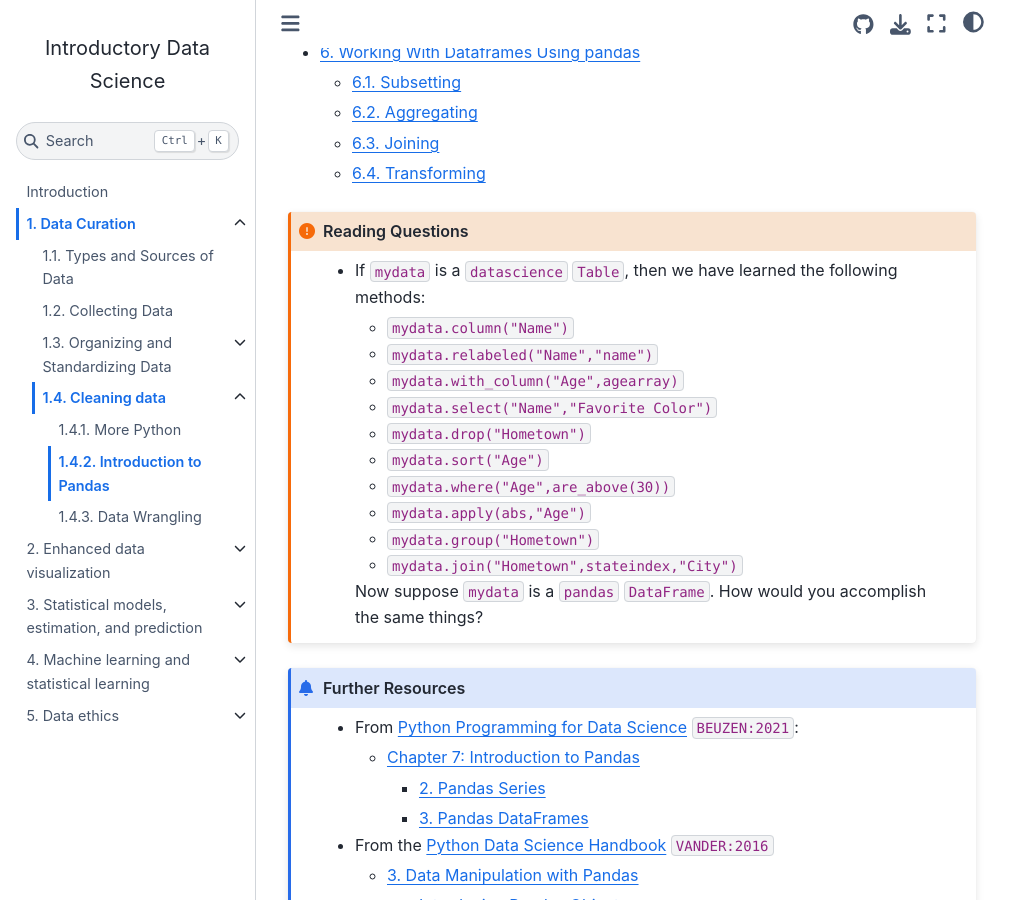
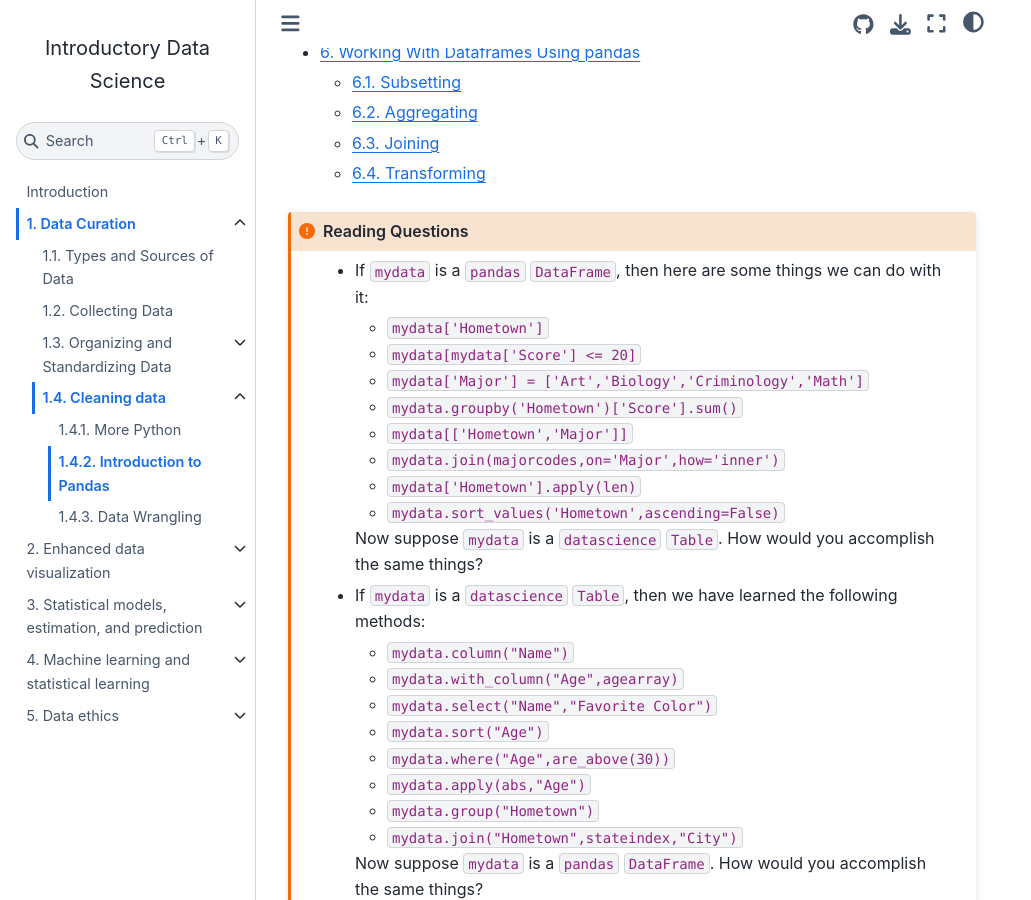
Before and after one commit to data-ohio/introductory-data-science, a Jupyter Book: the page built from 1/4/intro_pandas.md, in a window 1280 px wide and 900 px high, scrolled down 797 px. Shown: the whole window, without its empty margins (0-1031 px from the left). Built offline with Jupyter Book 1.0.4 settings and Sphinx 7.4.7 and the Sphinx Book theme 1.1.4, drawn with Linux system fonts in a browser that asks for light colours; pages that are not in the unit, such as notebooks, are missing from menus; cross-references to code outside the pages are shown as plain code.

Commit message:
modified reading questions

````diff
--- a/1/4/intro_pandas.md
+++ b/1/4/intro_pandas.md
@@ -29,14 +29,27 @@ Our readings are from [Learning Data Science](http://www.textbook.ds100.org/) {c
   * [6.4. Transforming](http://www.textbook.ds100.org/ch/06/pandas_transforming.html)
 
 
+
+
 ```{admonition} Reading Questions
 :class: important
+* If `mydata` is a `pandas` `DataFrame`, then here are some things we can do with it:
+  * `mydata['Hometown']`
+  * `mydata[mydata['Score'] <= 20]`
+  * `mydata['Major'] = ['Art','Biology','Criminology','Math']`
+  * `mydata.groupby('Hometown')['Score'].sum()`
+  * `mydata[['Hometown','Major']]`
+  * `mydata.join(majorcodes,on='Major',how='inner')`
+  * `mydata['Hometown'].apply(len)`
+  * `mydata.sort_values('Hometown',ascending=False)`
+
+  Now suppose `mydata` is a `datascience` `Table`.
+  How would you accomplish the same things?
+
 * If `mydata` is a `datascience` `Table`, then we have learned the following methods:
   * `mydata.column("Name")`
-  * `mydata.relabeled("Name","name")`
   * `mydata.with_column("Age",agearray)`
   * `mydata.select("Name","Favorite Color")`
-  * `mydata.drop("Hometown")`
   * `mydata.sort("Age")`
   * `mydata.where("Age",are_above(30))`
   * `mydata.apply(abs,"Age")`
@@ -46,6 +59,8 @@ Our readings are from [Learning Data Science](http://www.textbook.ds100.org/) {c
   Now suppose `mydata` is a `pandas` `DataFrame`.
   How would you accomplish the same things?
 ```
+%  * `mydata.relabeled("Name","name")`
+%  * `mydata.drop("Hometown")`
 
 
 
````
